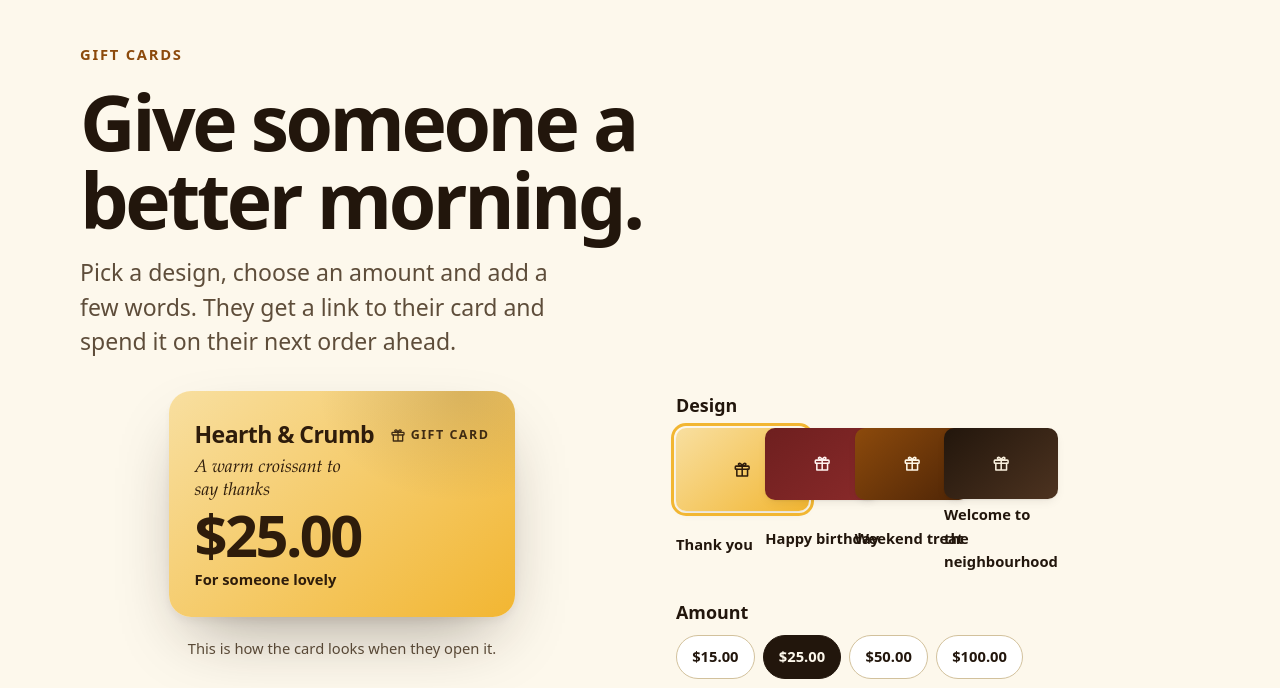
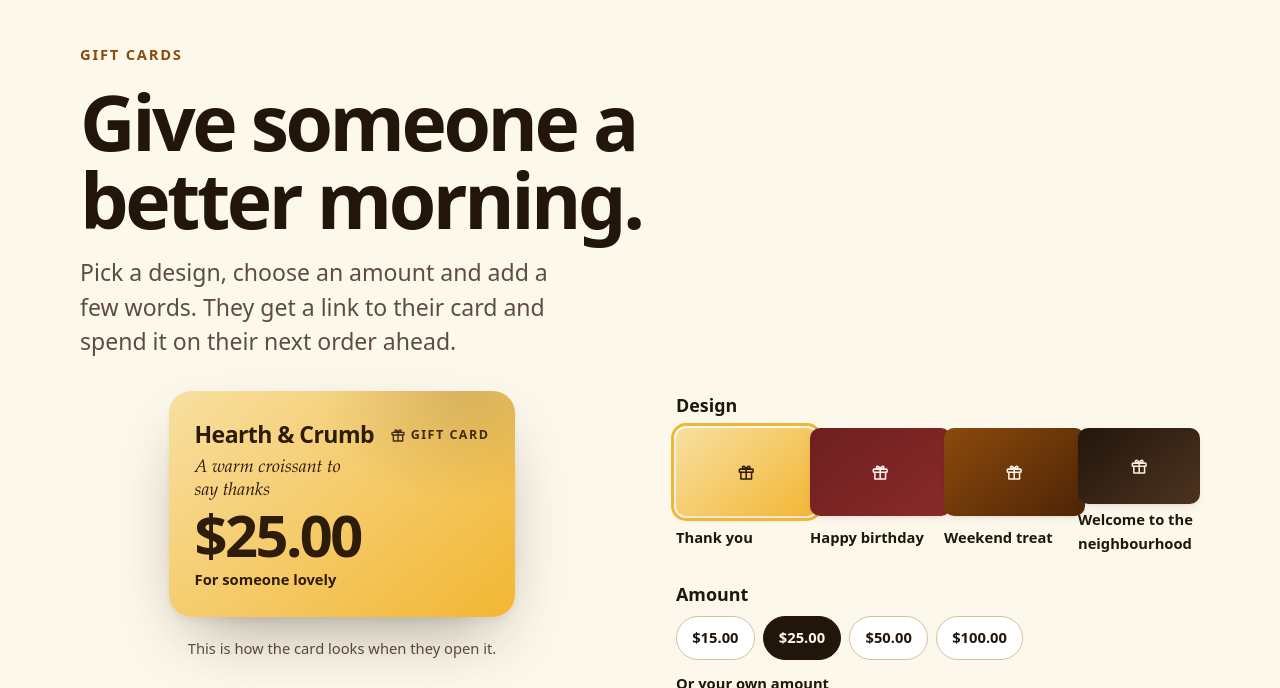
Before and after one commit to datton/orchestrate-demo-bakery, a plain HTML site: page pages/gift-cards.html in a window 1280 px wide. Shown: the part 70-758 px from the top of the page. Drawn offline with Linux system fonts and the light colour scheme; no server answers.

Commit message:
Gift cards: design picker no longer overlaps

```diff
--- a/css/shop/gifts.css
+++ b/css/shop/gifts.css
@@ -55,8 +55,8 @@
   .gift-buy { grid-template-columns: minmax(0, 1fr) minmax(0, 1fr); gap: var(--space-2xl); }
   .gift-buy__preview { position: sticky; top: calc(var(--header-h) + var(--space-l)); }
 }
-.design-picker { display: grid; grid-template-columns: repeat(auto-fill, minmax(4.5rem, 1fr)); gap: var(--space-xs); }
-.design-option { position: relative; display: grid; gap: var(--space-3xs); cursor: pointer; font-weight: var(--weight-semibold); font-size: var(--step--1); }
+.design-picker { display: grid; grid-template-columns: repeat(auto-fill, minmax(min(100%, 7.5rem), 1fr)); gap: var(--space-xs); }
+.design-option { min-width: 0; position: relative; display: grid; gap: var(--space-3xs); cursor: pointer; font-weight: var(--weight-semibold); font-size: var(--step--1); }
 .design-option input { position: absolute; opacity: 0; width: 1px; height: 1px; }
 .design-option__swatch {
   display: grid;
```
